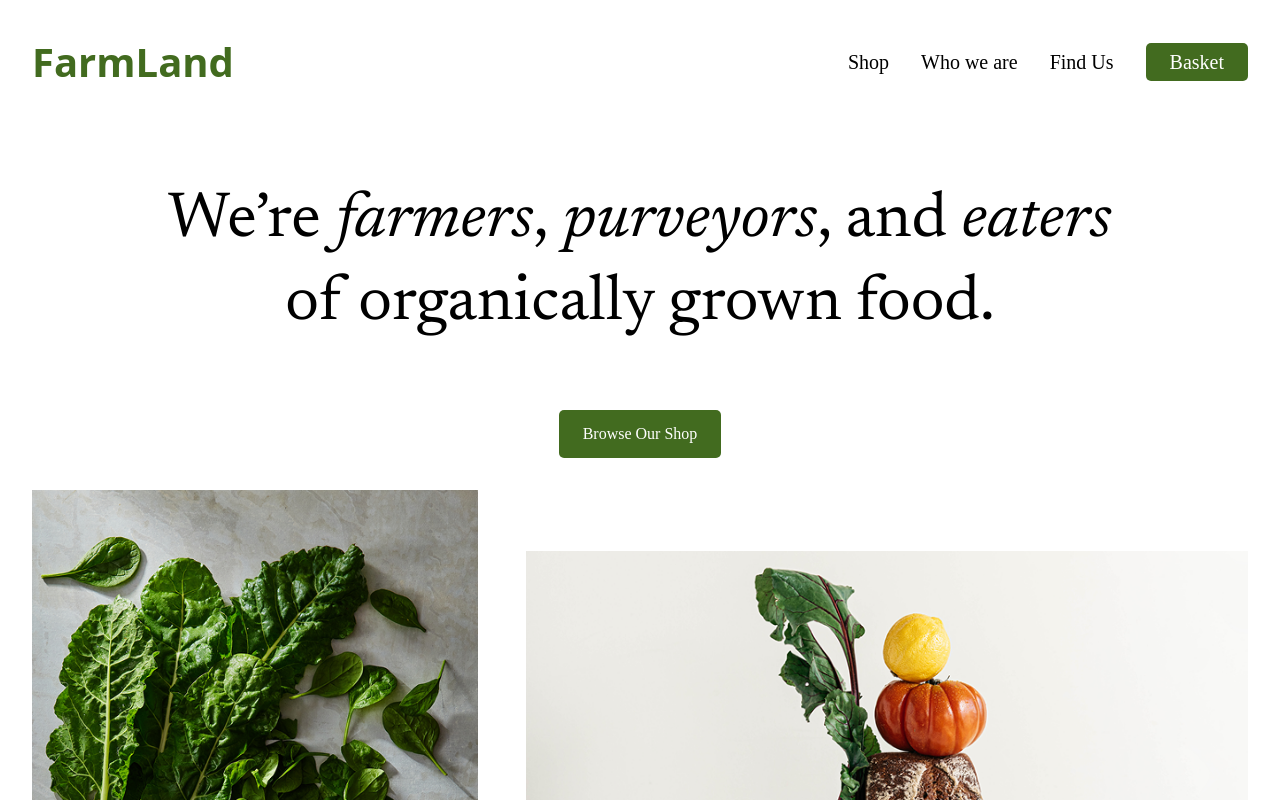
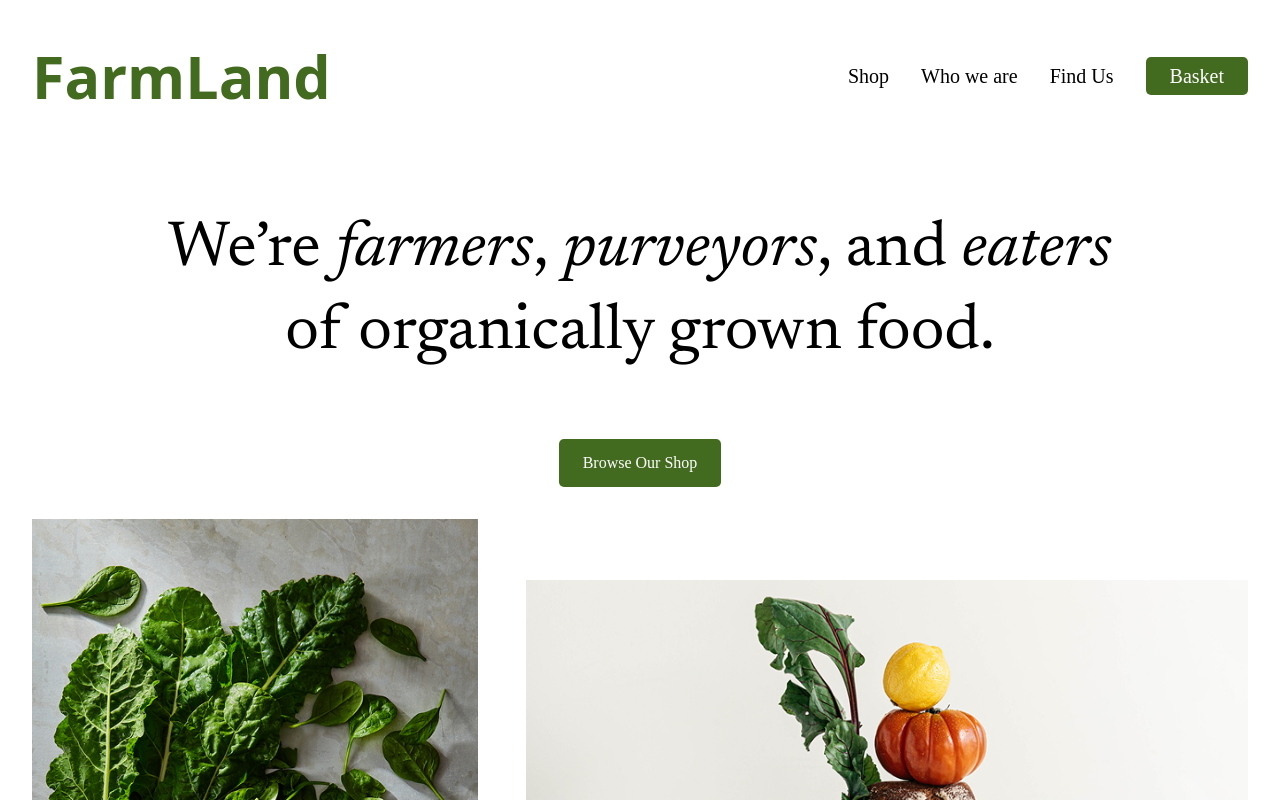
Before and after one commit to Ayoroq/farmLand, a React (Vite) app: page / in a window 1280 px wide. Shown: the top 800 px of the page. Built offline with nearby package versions, Linux system fonts and the light colour scheme; a web font is replaced by a local one.

Commit message:
increased the size of the logo

```diff
--- a/src/components/Navbar.module.css
+++ b/src/components/Navbar.module.css
@@ -76,7 +76,7 @@ a:hover:not(.logo):not(.basketBtn) {
 .logo {
   color: var(--primary-color);
   font-family: var(--font-family);
-  font-size: clamp(2rem, 4vw, 2.5rem);
+  font-size: clamp(2rem, 5vw, 3.7rem);
   font-weight: 800;
   font-style: normal;
 }
```
